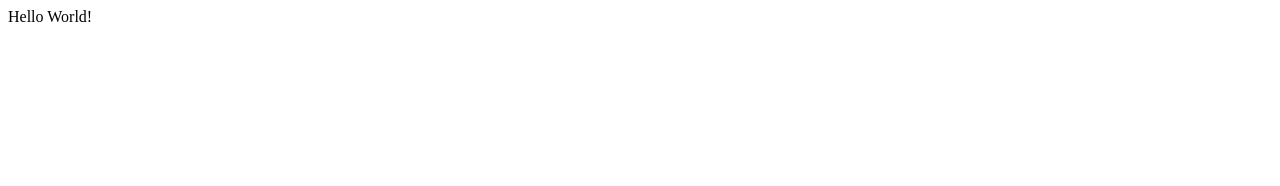
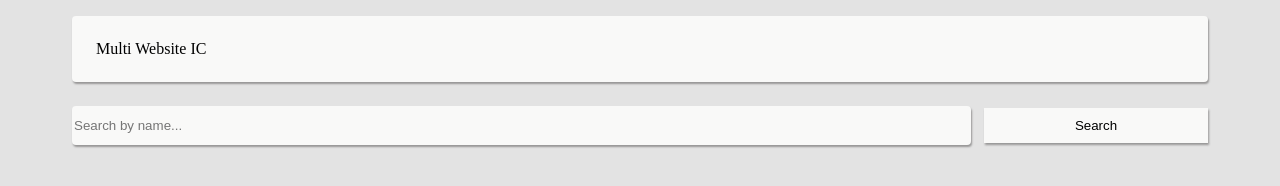
Before and after one commit to Ashish1692/multi-access-ic, a plain HTML site: page home.html in a window 1280 px wide. Drawn offline with Linux system fonts and the light colour scheme.

Commit message:
structure defiend v1

```diff
--- a/home.html
+++ b/home.html
@@ -1,11 +1,44 @@
 <!DOCTYPE html>
 <html lang="en">
+
 <head>
     <meta charset="UTF-8">
     <meta name="viewport" content="width=device-width, initial-scale=1.0">
-    <title>Document</title>
+    <title>Multi Access Website IC</title>
+    <link rel="stylesheet" href="./src/multi_access_ic_style.css">
+    <!-- <link rel="shortcut icon" href="favicon.ico" type="image/x-icon"> -->
 </head>
+
 <body>
-    Hello World!
+
+    <main class="flex-column">
+
+        <header>
+            <div>Multi Website IC</div>
+            <div id="current_time_stamp"></div>
+        </header>
+
+        <section id="search">
+                <div>
+                    <input type="text" id="searchInput" placeholder="Search by name...">
+                    <button onclick="searchByName()">Search</button>
+                </div>
+        </section>
+
+        <section id="access_list"><div id="container"></div><div id="error_msg"></div></section>
+
+    </main>
+
+
+
+
+
+
+
+
+
+    <!-- <script src="https://cdn.tailwindcss.com"></script> -->
+    <script src="./script.js"></script>
 </body>
+
 </html>
```
